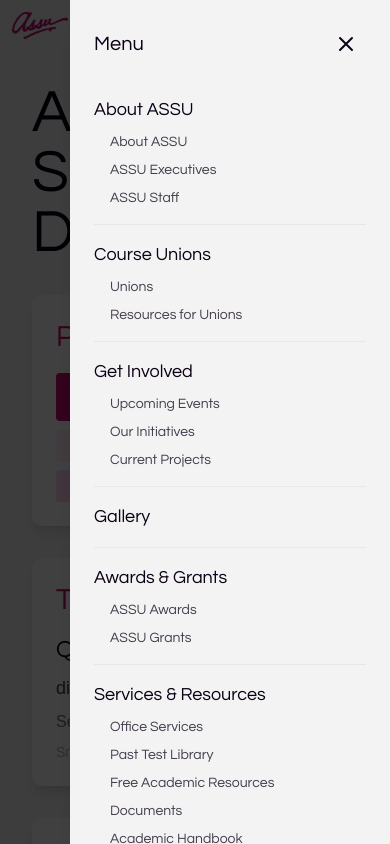
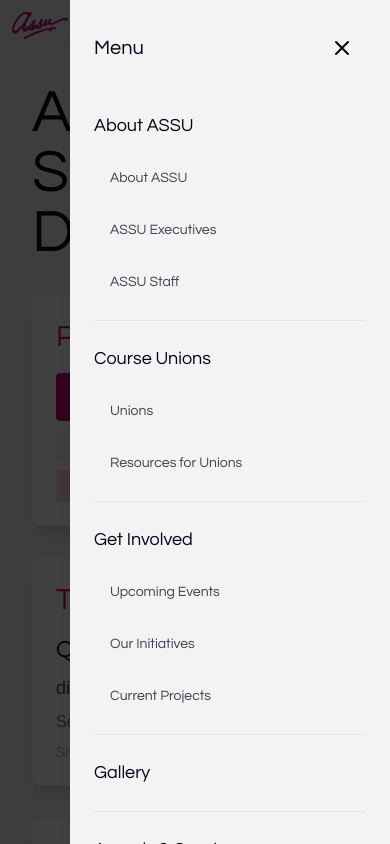
Before and after one commit to utcjcao/ASSU, a Next.js app in the folder assu/: page / in a window 390 px wide. Both pictures are taken after a click on the button 358 px from the left and 32 px from the top of the page. Shown: the top 844 px of the page. Built offline with nearby package versions, Linux system fonts and the light colour scheme.

Commit message:
make hamburger menu more responsive

```diff
--- a/assu/components/layout/MobileSidebar.tsx
+++ b/assu/components/layout/MobileSidebar.tsx
@@ -42,11 +42,11 @@
 
       {/* Sidebar panel */}
       <aside
-        className="absolute right-0 top-0 h-full w-80 bg-gray-lighter shadow-xl transform transition-transform duration-300 ease-in-out"
+        className="absolute right-0 top-0 h-full w-80 bg-gray-lighter shadow-xl transform transition-transform duration-300 ease-in-out overflow-y-auto"
         role="complementary"
         aria-label="Mobile navigation sidebar"
       >
-        <div className="p-6">
+        <div className="p-6 min-h-full">
           <div className="flex justify-between items-center mb-8">
             <h2
               className="text-xl font-sans text-gray-darker"
@@ -56,7 +56,7 @@
             </h2>
             <button
               onClick={onClose}
-              className="p-2 text-gray-darker hover:text-pink transition-colors"
+              className="p-3 text-gray-darker hover:text-pink transition-colors min-w-11 min-h-11 flex items-center justify-center"
               aria-label="Close mobile navigation menu"
               aria-controls="mobile-navigation"
             >
@@ -95,7 +95,7 @@
                 <Link
                   href="/about"
                   onClick={onClose}
-                  className={`hover:text-pink transition-colors ${
+                  className={`block py-2 hover:text-pink transition-colors min-h-11 flex items-center ${
                     isRouteActive("/about") ? "text-pink font-semibold" : ""
                   }`}
                 >
@@ -108,7 +108,7 @@
                     key={index}
                     href={item.href}
                     onClick={onClose}
-                    className={`block text-sm hover:text-pink transition-colors ${
+                    className={`block text-sm hover:text-pink transition-colors py-2 min-h-11 flex items-center ${
                       isSubrouteActive(item.href)
                         ? "text-pink font-semibold"
                         : "text-gray-dark"
@@ -135,7 +135,7 @@
                 <Link
                   href="/course-unions"
                   onClick={onClose}
-                  className={`hover:text-pink transition-colors ${
+                  className={`block py-2 hover:text-pink transition-colors min-h-11 flex items-center ${
                     isRouteActive("/course-unions")
                       ? "text-pink font-semibold"
                       : ""
@@ -150,7 +150,7 @@
                     key={index}
                     href={item.href}
                     onClick={onClose}
-                    className={`block text-sm hover:text-pink transition-colors ${
+                    className={`block text-sm hover:text-pink transition-colors py-2 min-h-11 flex items-center ${
                       isSubrouteActive(item.href)
                         ? "text-pink font-semibold"
                         : "text-gray-dark"
@@ -177,7 +177,7 @@
                 <Link
                   href="/get-involved"
                   onClick={onClose}
-                  className={`hover:text-pink transition-colors ${
+                  className={`block py-2 hover:text-pink transition-colors min-h-11 flex items-center ${
                     isRouteActive("/get-involved")
                       ? "text-pink font-semibold"
                       : ""
@@ -192,7 +192,7 @@
                     key={index}
                     href={item.href}
                     onClick={onClose}
-                    className={`block text-sm hover:text-pink transition-colors ${
+                    className={`block text-sm hover:text-pink transition-colors py-2 min-h-11 flex items-center ${
                       isSubrouteActive(item.href)
                         ? "text-pink font-semibold"
                         : "text-gray-dark"
@@ -212,7 +212,7 @@
               <Link
                 href="/gallery"
                 onClick={onClose}
-                className={`text-lg font-sans hover:text-pink transition-colors ${
+                className={`text-lg font-sans hover:text-pink transition-colors block py-2 min-h-11 flex items-center ${
                   isRouteActive("/gallery")
                     ? "text-pink font-semibold"
                     : "text-gray-darker"
@@ -235,7 +235,7 @@
                 <Link
                   href="/awards-and-grants"
                   onClick={onClose}
-                  className={`hover:text-pink transition-colors ${
+                  className={`block py-2 hover:text-pink transition-colors min-h-11 flex items-center ${
                     isRouteActive("/awards-and-grants")
                       ? "text-pink font-semibold"
                       : ""
@@ -250,7 +250,7 @@
                     key={index}
                     href={item.href}
                     onClick={onClose}
-                    className={`block text-sm hover:text-pink transition-colors ${
+                    className={`block text-sm hover:text-pink transition-colors py-2 min-h-11 flex items-center ${
                       isSubrouteActive(item.href)
                         ? "text-pink font-semibold"
                         : "text-gray-dark"
@@ -277,7 +277,7 @@
                 <Link
                   href="/services-and-resources"
                   onClick={onClose}
-                  className={`hover:text-pink transition-colors ${
+                  className={`block py-2 hover:text-pink transition-colors min-h-11 flex items-center ${
                     isRouteActive("/services-and-resources")
                       ? "text-pink font-semibold"
                       : ""
@@ -292,7 +292,7 @@
                     key={index}
                     href={item.href}
                     onClick={onClose}
-                    className={`block text-sm hover:text-pink transition-colors ${
+                    className={`block text-sm hover:text-pink transition-colors py-2 min-h-11 flex items-center ${
                       isSubrouteActive(item.href)
                         ? "text-pink font-semibold"
                         : "text-gray-dark"
@@ -312,7 +312,7 @@
               <Link
                 href="/contact-us"
                 onClick={onClose}
-                className={`text-lg font-sans hover:text-pink transition-colors ${
+                className={`text-lg font-sans hover:text-pink transition-colors block py-2 min-h-11 flex items-center ${
                   isRouteActive("/contact-us")
                     ? "text-pink font-semibold"
                     : "text-gray-darker"
```
